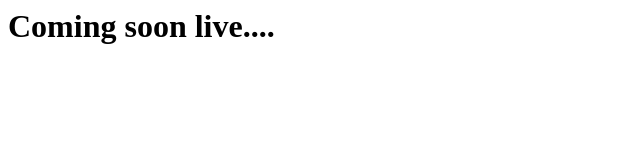
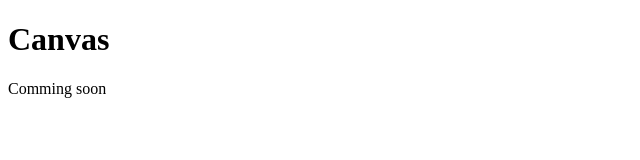
Before and after one commit to Rajkumarbhakta/Canvas.github.io, a plain HTML site: page index.html in a window 1280 px wide. Shown: the whole page, without its empty margins (0-640 px from the left). Drawn offline with Linux system fonts and the light colour scheme.

Commit message:
Refactor index.html structure and add favicon.ico

```diff
--- a/index.html
+++ b/index.html
@@ -1 +1,17 @@
-<h1>Coming soon live....</h1>
+<!DOCTYPE html>
+<html lang="en">
+
+<head>
+    <meta charset="UTF-8">
+    <meta name="viewport" content="width=device-width, initial-scale=1.0">
+    <link rel="icon" href="/favicon.ico" sizes="any">
+    <title>Canvas</title>
+</head>
+
+<body>
+
+    <h1>Canvas</h1>
+    <p>Comming soon</p>
+</body>
+
+</html>
```
Also changed, not shown: favicon.ico (added).
